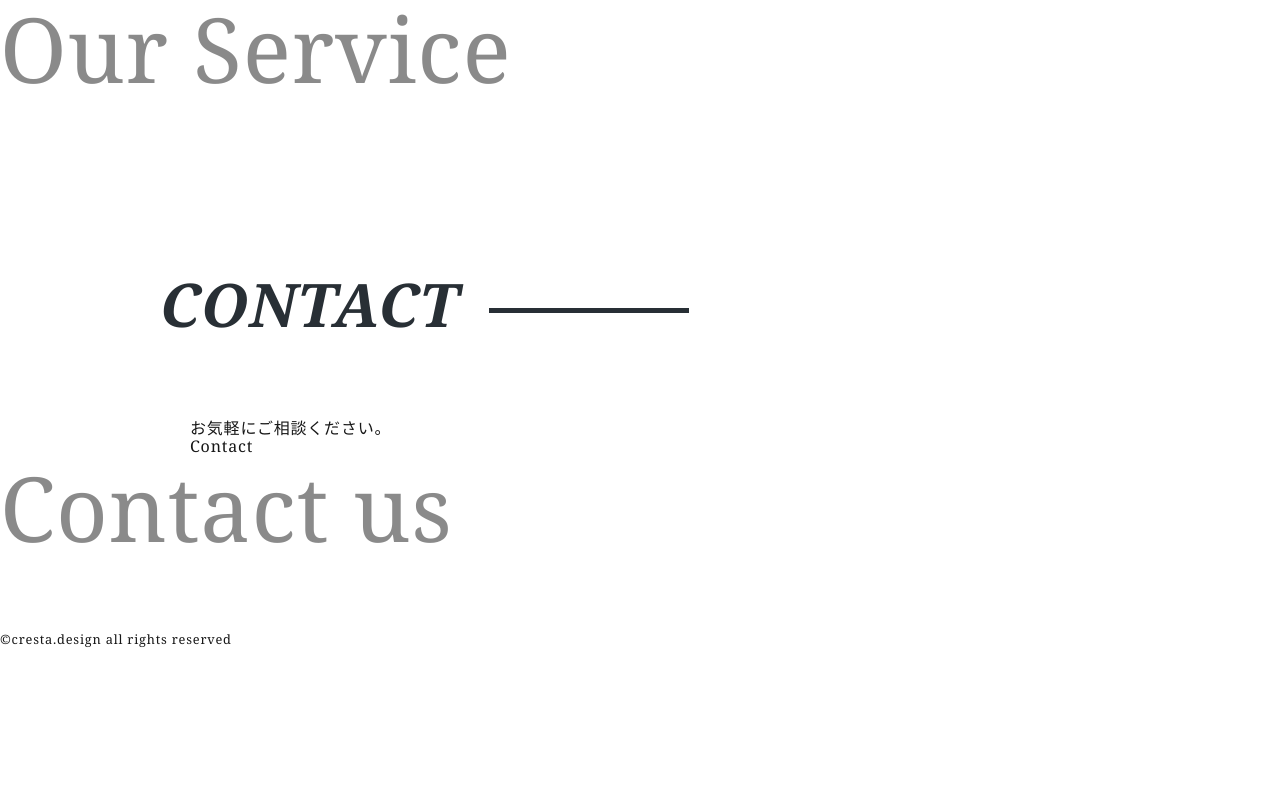
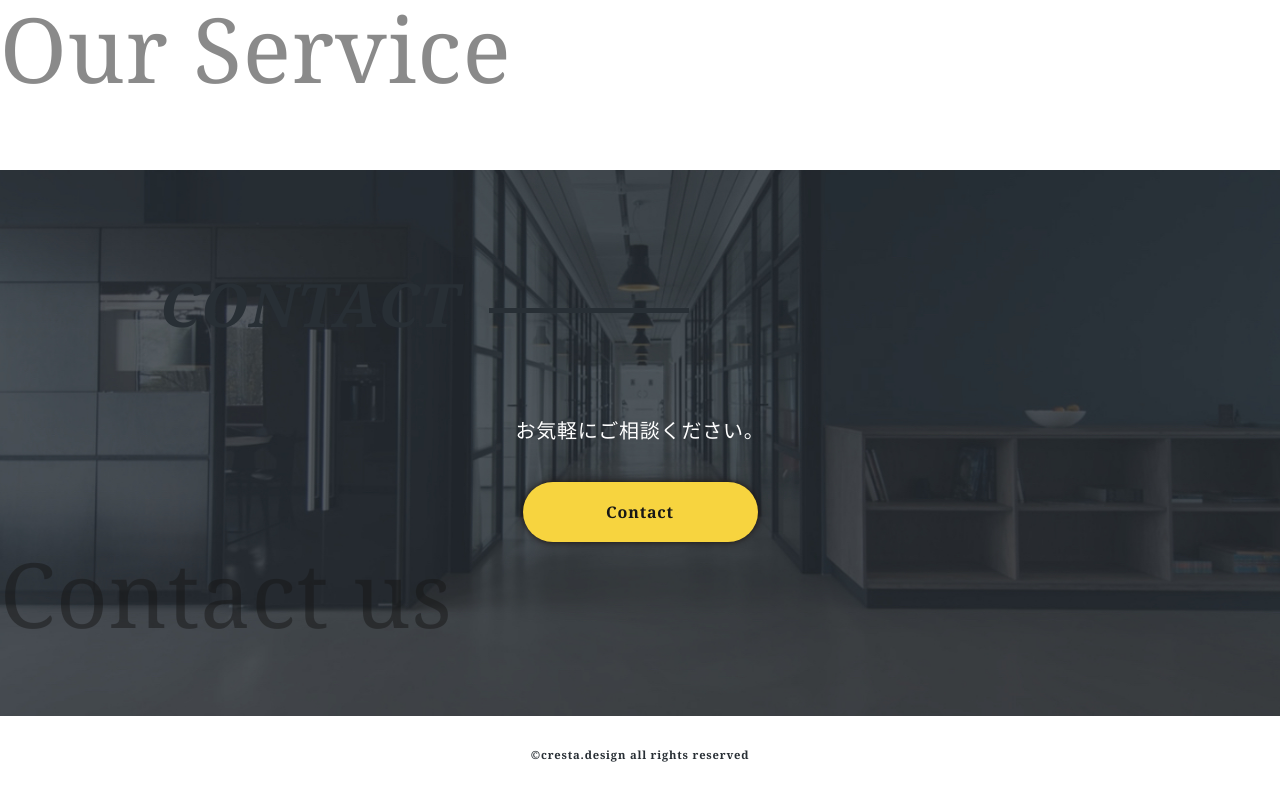
Before and after one commit to nishi-ai/Cresta-Office-Design, a plain HTML site: page index.html in a window 1280 px wide. Shown: the part 3109-3901 px from the top of the page. Before the commit the page ends 3757 px from the top, so only its background shows below. Drawn offline with Linux system fonts and the light colour scheme; some packages are replaced by stand-ins of ours.

Commit message:
style contact and footer

```diff
--- /dev/null
+++ b/css/scss/_contact.scss
@@ -0,0 +1,14 @@
+@use "./variables";
+
+.bg-contact {
+  background-image: variables.$contact_bgi;
+  background-size: cover;
+  background-position: center;
+}
+
+.contact-text {
+  color: variables.$text-color-white;
+  font-size: 2rem;
+  text-align: center;
+  margin-bottom: 40px;
+}
--- /dev/null
+++ b/css/scss/_footer.scss
@@ -0,0 +1,9 @@
+@use "./variables";
+
+.footer {
+  padding: 30px 0;
+  text-align: center;
+  font-size: 1.4rem;
+  font-weight: bold;
+  color: variables.$main-color;
+}
--- a/css/scss/_variables.scss
+++ b/css/scss/_variables.scss
@@ -8,3 +8,4 @@ $works_bgi: url(../images/works-bgi@2x.jpg);
 $service1_bgi: url(../images/service-img01@2x.jpg);
 $service2_bgi: url(../images/service-img02@2x.jpg);
 $service3_bgi: url(../images/sevice-img03@2x.jpg);
+$contact_bgi: url(../images/contact-bgi@2x.jpg);
--- a/css/style.scss
+++ b/css/style.scss
@@ -5,6 +5,8 @@
 @use "./scss/concept";
 @use "./scss/works";
 @use "./scss/service";
+@use "./scss/contact";
+@use "./scss/footer";
 @use "./scss/variables";
 
 // common //
--- a/index.html
+++ b/index.html
@@ -131,11 +131,11 @@
       <!-- // service -->
 
       <!-- contact -->
-      <section class="section-wrapper">
+      <section class="section-wrapper bg-contact">
         <h2 class="section-title">CONTACT</h2>
         <div class="section-inner">
           <p class="contact-text">お気軽にご相談ください。</p>
-          <a href="./contact/index.html" class="contact-btn">Contact</a>
+          <a href="./contact/index.html" class="link-btn">Contact</a>
         </div>
         <div class="section-bottom">Contact us</div>
       </section>
```
Also changed, not shown: css/style.css, css/style.min.css, 2 other files.
